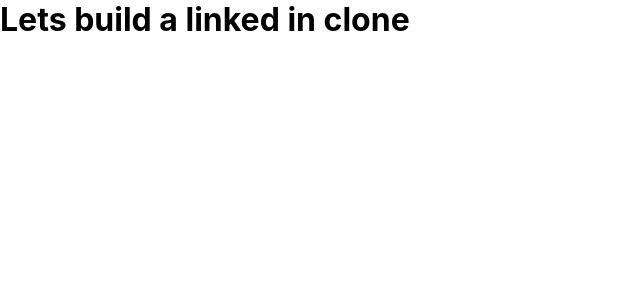
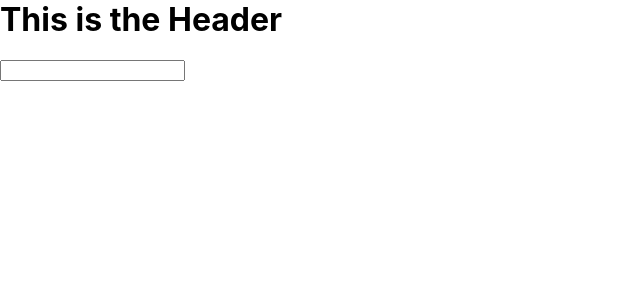
Before and after one commit to GethinDavies1990/linkedin-clone, a React (Create React App) app: page / in a window 1280 px wide. Shown: the top 300 px of the page, without its empty margins (0-640 px from the left). Built offline with nearby package versions, Linux system fonts and the light colour scheme.

Commit message:
install: material ui

```diff
--- a/package.json
+++ b/package.json
@@ -3,6 +3,10 @@
       "version": "0.1.0",
       "private": true,
       "dependencies": {
+            "@emotion/react": "^11.11.4",
+            "@emotion/styled": "^11.11.5",
+            "@mui/icons-material": "^5.15.16",
+            "@mui/material": "^5.15.16",
             "@reduxjs/toolkit": "^1.9.7",
             "@testing-library/jest-dom": "^5.17.0",
             "@testing-library/react": "^13.4.0",
--- a/src/App.js
+++ b/src/App.js
@@ -1,10 +1,17 @@
 import React from "react";
+import Header from "./Header";
 import "./App.css";
 
 function App() {
       return (
             <div className="app">
-                  <h1>Lets build a linked in clone</h1>
+                  {/* {Header} */}
+                  <Header />
+
+                  {/* App body */}
+                  {/* Sidebar */}
+                  {/*  Feed */}
+                  {/* Widgets */}
             </div>
       );
 }
--- /dev/null
+++ b/src/Header.js
@@ -0,0 +1,20 @@
+import React from "react";
+import "./Header.css";
+
+function Header() {
+      return (
+            <div className="header">
+                  <h1>This is the Header</h1>
+                  <div className="header__left">
+                        <img src="" alt="" />
+                        <div className="header__search">
+                              {/* Search Icon */}
+                              <input type="text" />
+                        </div>
+                  </div>
+                  <div className="header__right"></div>
+            </div>
+      );
+}
+
+export default Header;
```
Also changed, not shown: src/Header.css (added), 1 other file (tests, documents, lock files or other folders).
